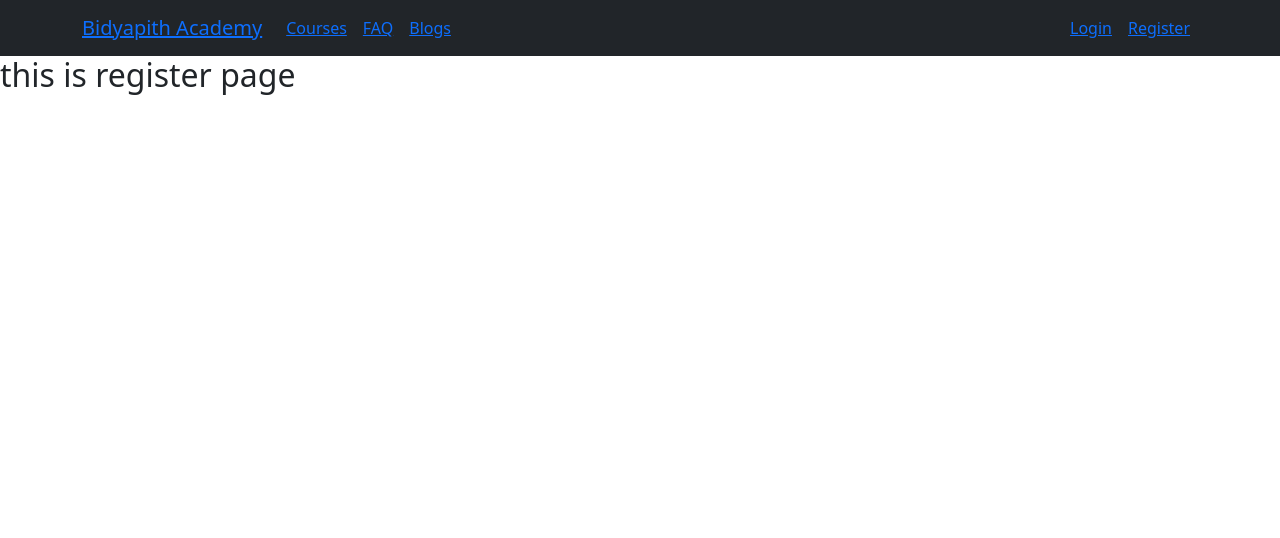
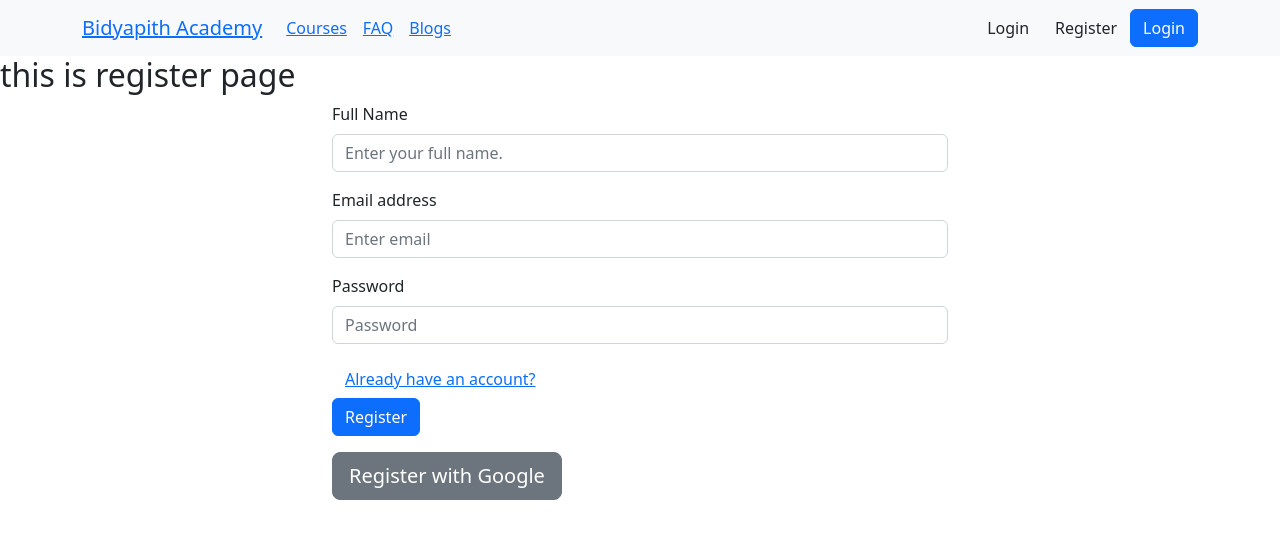
Before and after one commit to mustafa-arkan/bidyapith-clientside, a React (Create React App) app: page /register in a window 1280 px wide. Shown: the top 538 px of the page. Built offline with nearby package versions, Linux system fonts and the light colour scheme; no server answers.

Commit message:
authentication done

```diff
--- a/src/Route/Route.js
+++ b/src/Route/Route.js
@@ -11,6 +11,7 @@ import Register from "../pages/Register/Register";
 import Checkout from "../pages/Shared/Checkout/Checkout";
 
 import CourseList from "../pages/Shared/CourseList/CourseList";
+import PrivateRoutes from "../routes/PrivateRoutes";
 
 
 
@@ -52,7 +53,7 @@ element:<CourseList></CourseList>
 
 {
 path:'/category/:id',
-element:<Category></Category>,
+element:<PrivateRoutes><Category></Category></PrivateRoutes>,
 loader:({params})=>fetch(`http://localhost:5000/category/${params.id}`)
 
 
--- /dev/null
+++ b/src/context/UserContext.js
@@ -0,0 +1,110 @@
+import React, { useEffect } from 'react';
+import { useState } from 'react';
+import { createContext } from 'react';
+import {createUserWithEmailAndPassword, getAuth, GoogleAuthProvider, onAuthStateChanged, signInWithEmailAndPassword, signInWithPopup, signOut} from 'firebase/auth'
+import app from '../firebase/firebase.init'
+
+export const AuthContext=createContext()
+const Auth=getAuth(app)
+
+
+const UserContext = ({children}) => {
+
+
+const [user,setUser]=useState({})
+
+const [loading,setLoading]=useState(true)
+
+const googleProvider=new GoogleAuthProvider()
+
+
+const createUser=(email,password)=>{
+
+
+return createUserWithEmailAndPassword(Auth,email,password)
+
+
+}
+
+
+const signIn=(email,password)=>{
+
+
+    return signInWithEmailAndPassword(Auth,email,password)
+
+
+    }
+
+
+    const signInWithGoogle=()=>{
+
+
+        return signInWithPopup(Auth,googleProvider)
+
+        }
+
+
+
+
+
+
+
+
+    const logOut=()=>{
+
+        return signOut(Auth)
+
+
+        }
+
+
+    useEffect(()=>{
+
+        const unsubscribe=onAuthStateChanged(Auth,currentUser=>{
+
+        setUser(currentUser)
+
+        setLoading(false)
+
+
+        })
+
+        return()=>{
+
+
+            unsubscribe()
+        }
+
+
+        } ,[])
+
+
+
+
+
+
+
+//const user={displayName:'Arkan'}
+
+
+    const authInfo={user,createUser,signIn,logOut,signInWithGoogle,loading}
+    return (
+
+        <AuthContext.Provider value={authInfo}>
+
+
+{children}
+
+
+        </AuthContext.Provider>
+
+
+
+
+
+
+
+    );
+};
+
+export default UserContext;
--- a/src/index.js
+++ b/src/index.js
@@ -4,12 +4,16 @@ import './index.css';
 import App from './App';
 import reportWebVitals from './reportWebVitals';
 import 'bootstrap/dist/css/bootstrap.min.css';
+import UserContext from './context/UserContext';
 
 
 const root = ReactDOM.createRoot(document.getElementById('root'));
 root.render(
   <React.StrictMode>
+  <UserContext>
+
   <App />
+  </UserContext>
 </React.StrictMode>
 );
 
--- a/src/pages/Login/Login.js
+++ b/src/pages/Login/Login.js
@@ -1,14 +1,73 @@
 import React from 'react';
+import { useContext } from 'react';
+import Button from 'react-bootstrap/Button';
+import Form from 'react-bootstrap/Form';
+import { Link, useNavigate } from 'react-router-dom';
+import { AuthContext } from '../../context/UserContext';
 
 const Login = () => {
+
+    const {signIn}=useContext(AuthContext)
+    //const navigate=useNavigate()
+    const navigate=useNavigate()
+
+    const handleSubmit=event=>{
+
+        event.preventDefault()
+        const form=event.target
+        const email=form.email.value
+        const password=form.password.value
+        console.log(email,password)
+
+    signIn(email,password)
+    .then(result=>{
+
+    const user=result.user
+    console.log('login:',user)
+    form.reset()
+    navigate('/')
+
+    })
+
+    .catch(error=>{
+
+    console.error(error)
+
+
+    })
 
 
 
 
+    }
+
     return (
         <div>
+<h3 className='text-center'>Please Login Now!!</h3>
+<Form className='container w-50' onSubmit={handleSubmit}>
 
 
+
+      <Form.Group className="mb-3" controlId="formBasicEmail">
+        <Form.Label>Email address</Form.Label>
+        <Form.Control  name='email' type="email" placeholder="Enter email" required />
+
+      </Form.Group>
+
+      <Form.Group className="mb-3" controlId="formBasicPassword">
+        <Form.Label>Password</Form.Label>
+        <Form.Control  name='password' type="password" placeholder="Password" required />
+      </Form.Group>
+      <div>
+
+      <Link to="/"><button type="button" class="btn btn-link">Forget your password?</button></Link>
+
+
+      </div>
+      <Button variant="primary" type="submit"  >
+       Login
+      </Button>
+    </Form>
 
 
 
--- a/src/pages/Register/Register.js
+++ b/src/pages/Register/Register.js
@@ -1,9 +1,107 @@
 import React from 'react';
+import { useContext } from 'react';
+
+import Button from 'react-bootstrap/Button';
+import Form from 'react-bootstrap/Form';
+import { Link } from 'react-router-dom';
+import { AuthContext } from '../../context/UserContext';
+
 
 const Register = () => {
+
+const {createUser,signInWithGoogle}=useContext(AuthContext)
+//const {createUser,signInWithGoogle}=useContext(AuthContext)
+    const handleSubmit=event=>{
+
+        event.preventDefault()
+
+        const form=event.target
+
+        const name=form.name.value
+        const email=form.email.value
+        const password=form.password.value
+        console.log(name,email,password)
+
+    createUser(email,password)
+    .then(result=>{
+
+    const user=result.user
+    console.log('registered user:', user)
+
+
+    })
+
+    .catch(error=>{
+
+    console.error(error)
+
+
+
+    })
+
+
+
+    }
+
+const handleGoogleSignIn=()=>{
+
+signInWithGoogle()
+.then(result=>{
+
+const user=result.user
+
+console.log(user)
+
+})
+.catch(error=>console.error(error))
+
+
+}
+
+
+
+
+
+
     return (
         <div>
             <h2>this is register page</h2>
+            <Form className='container w-50' onSubmit={handleSubmit}>
+            <Form.Group className="mb-3" controlId="formBasicEmail">
+        <Form.Label>Full Name</Form.Label>
+        <Form.Control  name='name' type="text" placeholder="Enter your full name." />
+
+      </Form.Group>
+
+
+      <Form.Group className="mb-3" controlId="formBasicEmail">
+        <Form.Label>Email address</Form.Label>
+        <Form.Control  name='email' type="email" placeholder="Enter email" />
+
+      </Form.Group>
+
+      <Form.Group className="mb-3" controlId="formBasicPassword">
+        <Form.Label>Password</Form.Label>
+        <Form.Control  name='password' type="password" placeholder="Password" />
+      </Form.Group>
+      <div>
+
+      <Link to="/login"><button type="button" class="btn btn-link">Already have an account?</button></Link>
+
+
+      </div>
+
+      <Button variant="primary" type="submit"  >
+       Register
+      </Button>
+      <div>
+
+      <button  onClick={handleGoogleSignIn}   type="button" className="mt-3 btn btn-secondary btn-lg">Register with Google</button>
+      </div>
+
+    </Form>
+
+
         </div>
     );
 };
--- a/src/pages/Shared/Header/Header.js
+++ b/src/pages/Shared/Header/Header.js
@@ -1,10 +1,14 @@
 import React from 'react';
+import { useContext } from 'react';
+import Button from 'react-bootstrap/Button';
 
 
 import Container from 'react-bootstrap/Container';
 import Nav from 'react-bootstrap/Nav';
 import Navbar from 'react-bootstrap/Navbar';
 import { Link } from 'react-router-dom';
+import { AuthContext } from '../../../context/UserContext';
+
 
 
 
@@ -14,12 +18,25 @@ import { Link } from 'react-router-dom';
 const Header = () => {
 
 
+const {user,logOut}=useContext(AuthContext)
+
+
+const handleSignout=()=>{
+
+  logOut()
+
+  .then(()=>{})
+
+  .catch(error=>console.error(error))
 
 
 
 
+  }
+
+
     return (
-        <Navbar collapseOnSelect expand="lg" bg="dark" variant="dark">
+        <Navbar collapseOnSelect expand="lg" bg="light" variant="light">
       <Container>
         <Navbar.Brand href=""><Link to='/'>Bidyapith Academy</Link></Navbar.Brand>
         <Navbar.Toggle aria-controls="responsive-navbar-nav" />
@@ -33,10 +50,35 @@ const Header = () => {
           <Nav>
 
 
+{user ?. email && <span>Welcome,{user.email}</span>}
+<Link to="/login"><Button variant="">Login</Button></Link>
 
-          <Nav.Link href="#features"><Link to='/login'>Login</Link></Nav.Link>
-          <Nav.Link href="#features"><Link to='/register'>Register</Link></Nav.Link>
+          <Link to="/register"><Button variant="">Register</Button></Link>
+
+
+
+           {
+
+user ?.email ?
+<Button onClick={handleSignout} variant="">Logout</Button>
+
+: <Link to="/login">
+
+<Button className='btn btn-small'>Login</Button>
+
+</Link>
+
+
+           }
+
+
+
+
           </Nav>
+
+
+
+
 <div>
 
 
--- /dev/null
+++ b/src/routes/PrivateRoutes.js
@@ -0,0 +1,29 @@
+import React from 'react';
+import { useContext } from 'react';
+import { Navigate } from 'react-router-dom';
+import { AuthContext } from '../context/UserContext';
+
+const PrivateRoutes = ({children}) => {
+const {user,loading}=useContext(AuthContext)
+
+if(loading){
+
+    return <div>Loading......</div>
+
+
+    }
+
+
+
+    if(user && user.uid){
+
+
+    return children
+
+    }
+
+    return <Navigate to="/login"></Navigate>
+
+};
+
+export default PrivateRoutes;
```
